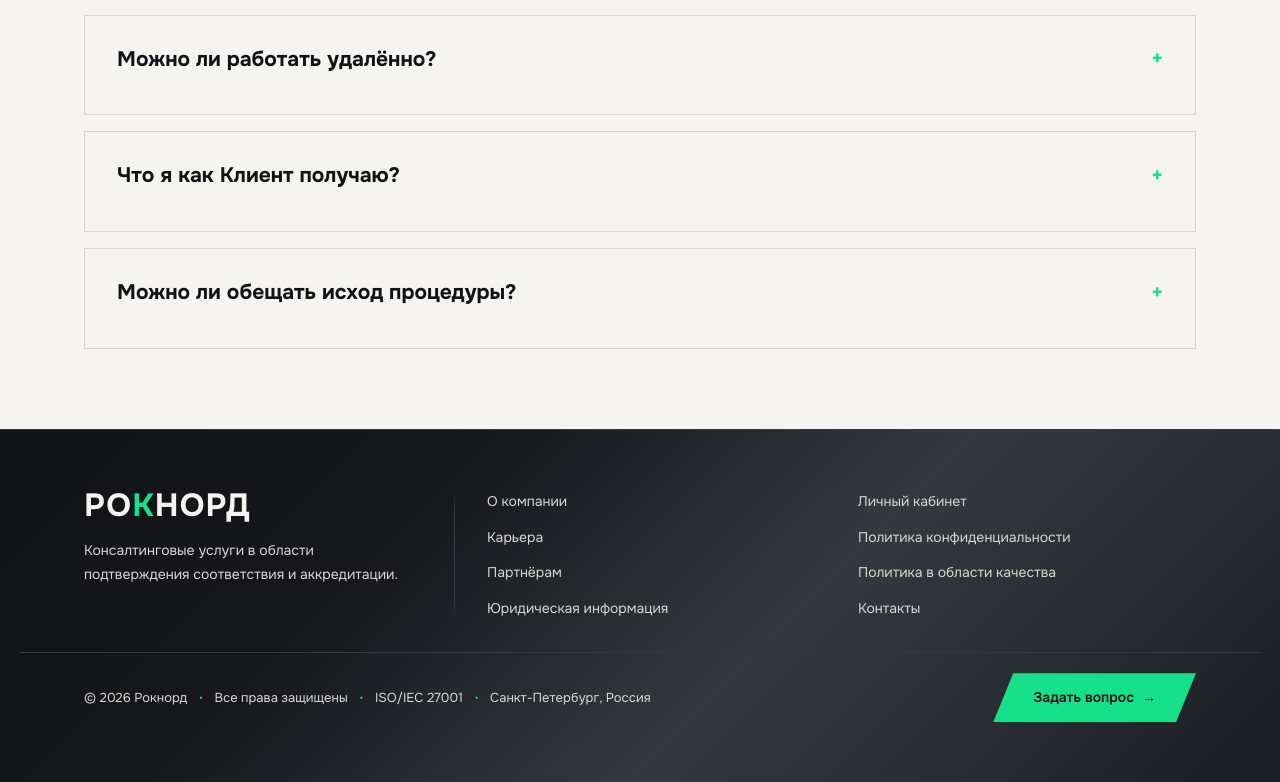
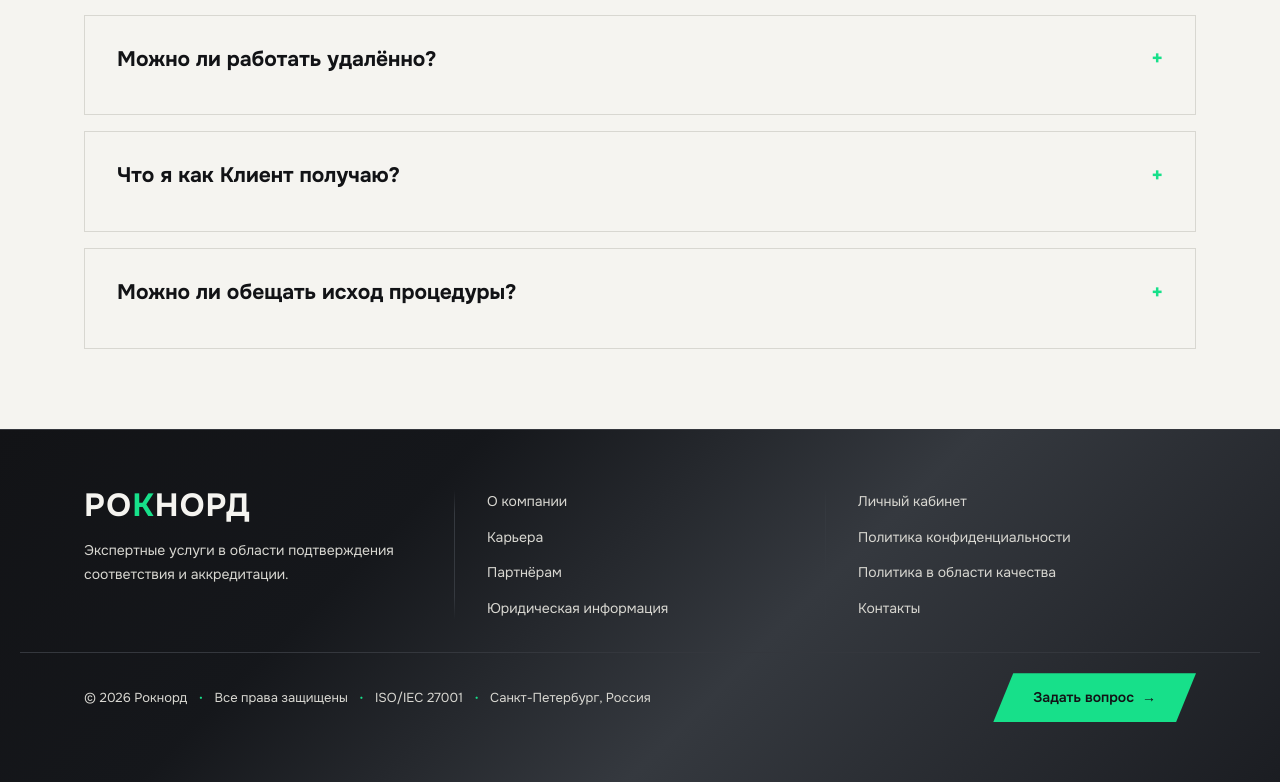
Before and after one commit to OptimaBiz/roknord-site, an Astro site: page / in a window 1280 px wide. Shown: the part 9671-10453 px from the top of the page. Built offline with nearby package versions, Linux system fonts and the light colour scheme; Astro itself is replaced by a stand-in of ours.

Commit message:
Update footer service wording

```diff
--- a/src/components/Footer.astro
+++ b/src/components/Footer.astro
@@ -4,7 +4,7 @@
       <a class="footer__logo-link" href="/#contact" aria-label="Рокнорд, к форме связи">
         <span class="footer__wordmark" aria-hidden="true">РО<span>К</span>НОРД</span>
       </a>
-      <p class="footer__tagline">Консалтинговые услуги в области подтверждения соответствия и аккредитации.</p>
+      <p class="footer__tagline">Экспертные услуги в области подтверждения соответствия и аккредитации.</p>
     </div>
 
     <div class="footer__divider" aria-hidden="true"></div>
```
